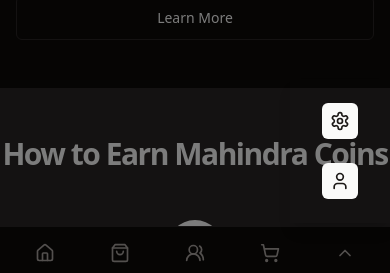
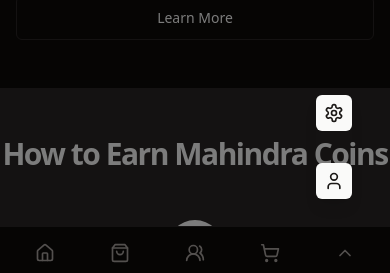
Before and after one commit to Formula-E-Mahindra-Racing/Mahindra-Coins-Website, a React (Vite) app: page / in a window 390 px wide. Both pictures are taken after a click on the button "User Options". Shown: the part 565-838 px from the top of the page. Built offline with nearby package versions, Linux system fonts and the light colour scheme.

Commit message:
fix/style: mobile navbar + floating icons

```diff
--- a/src/App.tsx
+++ b/src/App.tsx
@@ -8,7 +8,7 @@
             <section className="sm:mr-[3.5rem]">
                 <SideBar />
             </section>
-            <section className="flex-1 flex flex-col justify-between min-h-dvh">
+            <section className="mb-12 sm:m-0 flex-1 flex flex-col justify-between min-h-dvh">
                 <Outlet />
                 <Footer />
             </section>
--- a/src/components/SideBar.tsx
+++ b/src/components/SideBar.tsx
@@ -50,8 +50,8 @@
             </DialogTrigger>
             <DialogPortal>
                 <DialogTitle className='sr-only'>Chose to go to users page or settings page</DialogTitle>
-                <DialogContent className="bg-transparent px-8 border-none absolute left-[calc(100dvw-3.1rem)] top-[calc(100dvh-8rem)] w-fit h-fit sm:max-w-[425px]">
-                    <div className="grid gap-6">
+                <DialogContent data-state={open ? 'open' : 'closed'} className="bg-transparent border-none fixed bottom-[5rem] right-[2.4rem] w-fit h-fit sm:max-w-[425px]">
+                    <div className="grid gap-8">
                         <Button asChild>
                             <Link
                                 to='settings'
--- a/src/components/ui/dialog.tsx
+++ b/src/components/ui/dialog.tsx
@@ -35,7 +35,7 @@
     <DialogPrimitive.Content
       ref={ref}
       className={cn(
-        "fixed left-[50%] top-[50%] z-50 grid w-full max-w-lg translate-x-[-50%] translate-y-[-50%] gap-4 border bg-background p-6 shadow-lg duration-200 data-[state=open]:animate-in data-[state=closed]:animate-out data-[state=closed]:fade-out-0 data-[state=open]:fade-in-0 data-[state=closed]:zoom-out-95 data-[state=open]:zoom-in-95 data-[state=closed]:slide-out-to-left-1/2 data-[state=closed]:slide-out-to-top-[48%] data-[state=open]:slide-in-from-left-1/2 data-[state=open]:slide-in-from-top-[48%] sm:rounded-lg",
+        "fixed z-50 grid w-full max-w-lg gap-4 border bg-background shadow-lg duration-200 data-[state=open]:animate-in data-[state=closed]:animate-out data-[state=closed]:fade-out-0 data-[state=open]:fade-in-0 data-[state=closed]:zoom-out-95 data-[state=open]:zoom-in-95 data-[state=closed]:slide-out-to-left-1/2 data-[state=closed]:slide-out-to-top-[48%] data-[state=open]:slide-in-from-left-1/2 data-[state=open]:slide-in-from-top-[48%] sm:rounded-lg",
         className
       )}
       {...props}
```
